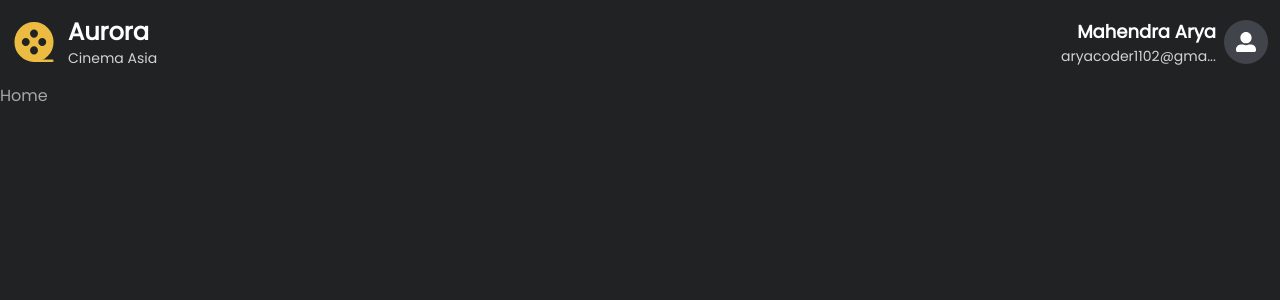
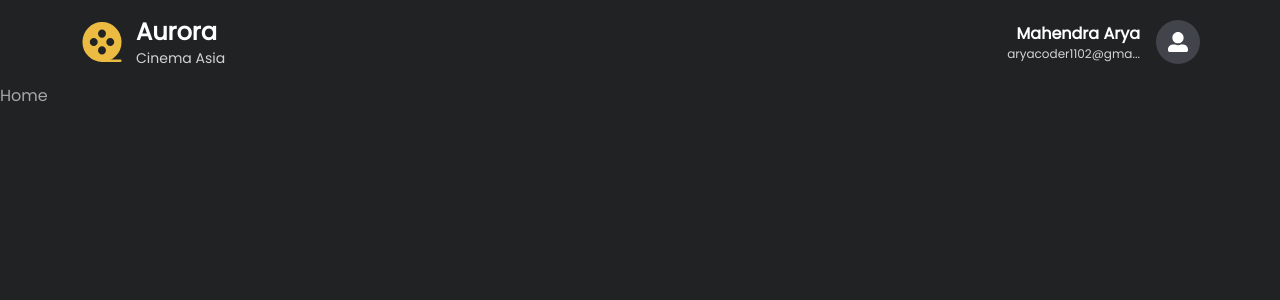
Before and after one commit to aryndraa/timedoor-academy-final-project, a Next.js app: page / in a window 1280 px wide. Shown: the top 300 px of the page. Built offline with nearby package versions, Linux system fonts and the light colour scheme.

Commit message:
desktop header

```diff
--- a/app/components/GuestLink.js
+++ b/app/components/GuestLink.js
@@ -2,12 +2,12 @@ import { FaUserAlt } from "react-icons/fa";
 
 export const GuestLink = () => {
   return (
-    <div className="flex items-center gap-2">
+    <div className="flex items-center gap-2 lg:gap-4">
       <div className="text-right text-white">
-        <h2 className="text-sm lg:text-lg leading-[1.5] font-semibold">Mahendra Arya</h2>
-        <p className="text-[11px] lg:text-sm text-white/80">aryacoder1102@gma...</p>
+        <h2 className="text-sm lg:text-base leading-[1.5] font-semibold">Mahendra Arya</h2>
+        <p className="text-[11px] lg:text-xs text-white/80">aryacoder1102@gma...</p>
       </div>
-      <div className="p-3 text-lg lg:text-xl bg-dark-100 text-white rounded-full">
+      <div className="p-3 text-lg lg:text-xl  bg-dark-100 text-white rounded-full">
         <FaUserAlt/>
       </div>
     </div>
--- a/app/components/Header.js
+++ b/app/components/Header.js
@@ -3,7 +3,7 @@ import { Logo } from "./Logo"
 
 export const Header = () => {
   return (
-    <header className="px-3 py-4 flex justify-between items-center ">
+    <header className="px-3 lg:px-20 py-4 flex justify-between items-center ">
         <Logo/>
         <GuestLink/>
     </header>
```
